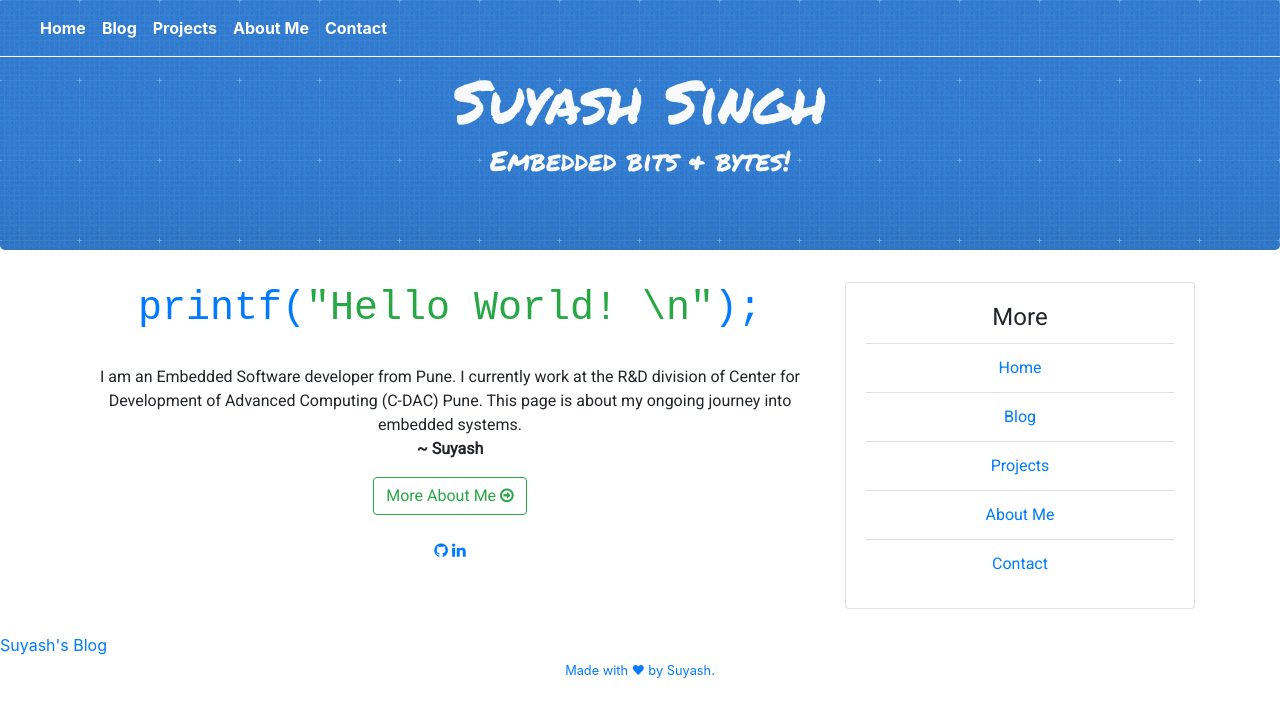
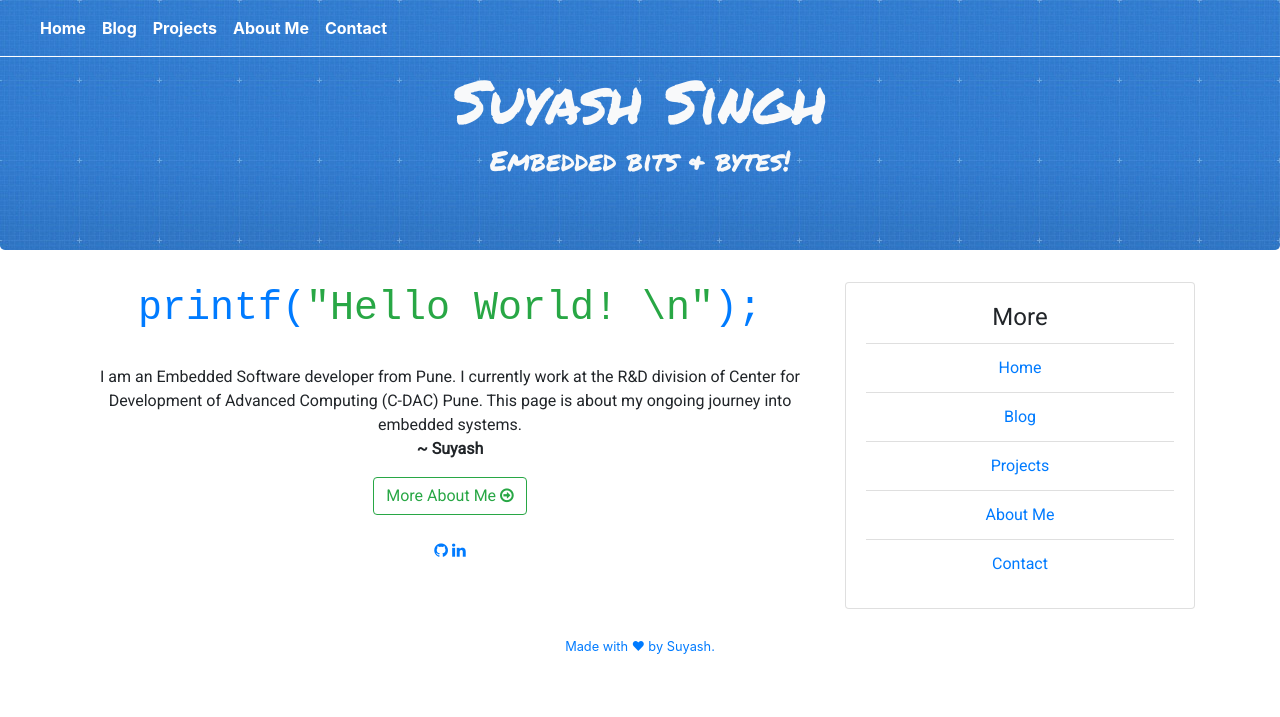
Before and after one commit to suyashsingh/suyashsingh.github.io, a Jekyll site: the page built from index.md, in a window 1280 px wide and 900 px high, scrolled down 30 px. Shown: the top 717 px of the window. Built offline with Jekyll 4.4.1, drawn with Linux system fonts in a browser that asks for light colours; some web fonts are replaced.

Commit message:
bug fix: removed stray site.title in homepage template, updated link on about page button

```diff
--- a/_layouts/home.html
+++ b/_layouts/home.html
@@ -74,7 +74,7 @@
         This page is about my ongoing journey into embedded systems. <br>
         <strong>~ Suyash</strong>
         </p>
-        <a href="/about.html" class="btn btn-outline-success">More About Me <span href="#" class="fa fa-arrow-circle-o-right" onclick="return false"></span></a>
+        <a href="/about/" class="btn btn-outline-success">More About Me <span href="#" class="fa fa-arrow-circle-o-right" onclick="return false"></span></a>
         <br>
         <br>
         <span>
@@ -107,7 +107,7 @@
   <!-- ./Page Container -->
 
   <!-- Page Footer -->
-  <footer id="sticky-footer" class="py-4"><a href="{{ page.url | absolute_url }}">{{ page.title }}
+  <footer id="sticky-footer" class="py-4"><a href="{{ page.url | absolute_url }}">
     <div class="container text-center">
       <small>Made with &#x2764; by Suyash.</small>
     </div>
```
